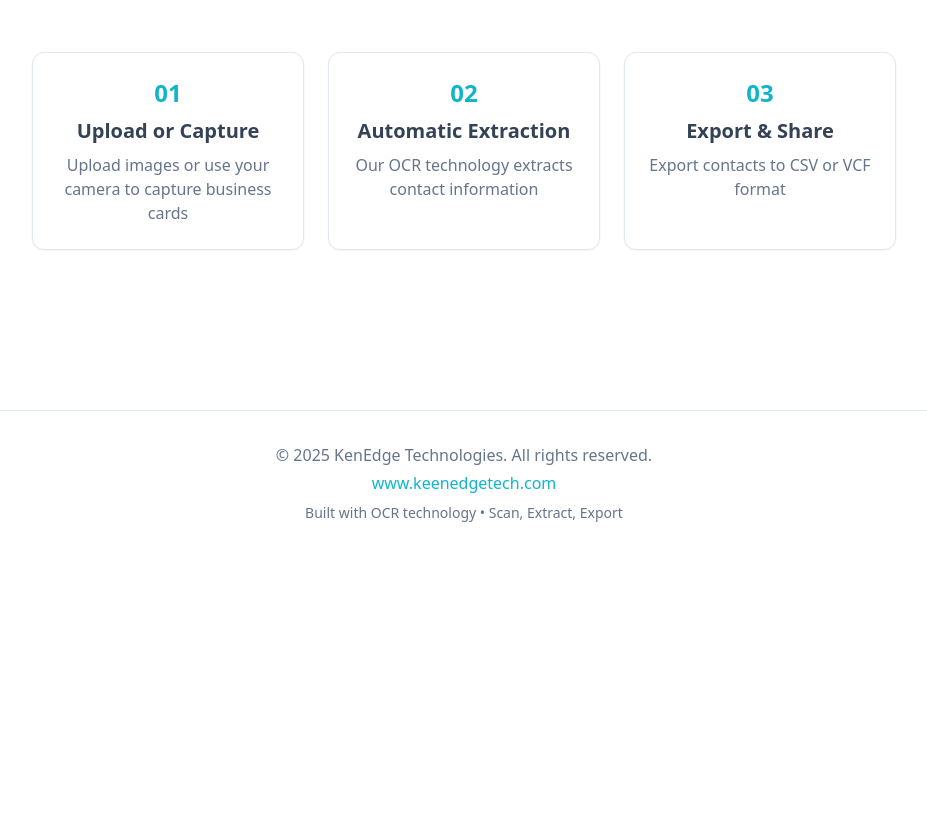
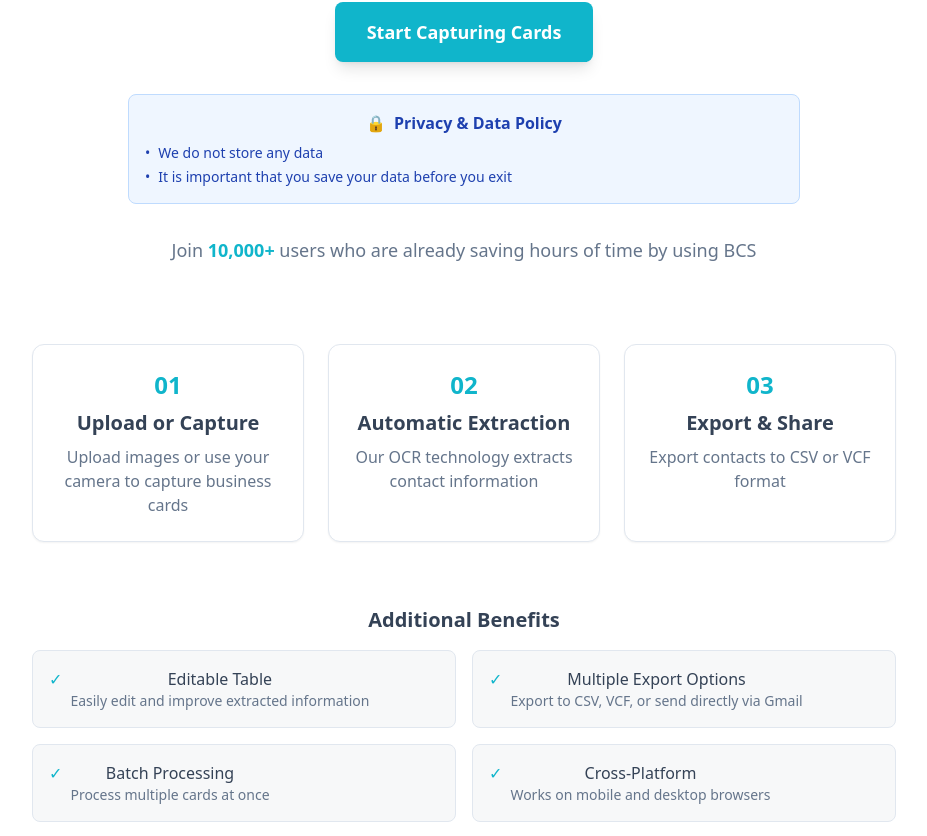
Before and after one commit to ashish9731/scanvcardtolocal, a React (Vite) app: page / in a window 1280 px wide. Shown: the part 524-1360 px from the top of the page, without its empty margins (176-1103 px from the left). Before the commit the page ends 1079 px from the top, so only its background shows below. Built offline with nearby package versions, Linux system fonts and the light colour scheme; the HTML template or start-up script is replaced by a standard one.

Commit message:
Add disclaimer, privacy policy, user count, and benefits to home page

```diff
--- a/src/pages/Index.tsx
+++ b/src/pages/Index.tsx
@@ -94,6 +94,15 @@ const Index = () => {
               Digitize business cards instantly with powerful OCR technology. Capture, extract, and manage contact information effortlessly.
             </p>
 
+            <div className="bg-yellow-50 border border-yellow-200 rounded-lg p-4 max-w-2xl mx-auto mt-6">
+              <div className="flex items-start">
+                <span className="text-yellow-600 mr-2">⚠️</span>
+                <p className="text-yellow-800 text-sm">
+                  <strong>Disclaimer:</strong> This app can throw up any error, so please cross verify the details.
+                </p>
+              </div>
+            </div>
+
             <div className="pt-8">
               <button
                 onClick={() => setShowApp(true)}
@@ -101,6 +110,29 @@ const Index = () => {
               >
                 Start Capturing Cards
               </button>
+            </div>
+
+            <div className="bg-blue-50 border border-blue-200 rounded-lg p-4 max-w-2xl mx-auto mt-6">
+              <div className="flex items-center justify-center mb-2">
+                <span className="text-blue-600 mr-2">🔒</span>
+                <h3 className="font-semibold text-blue-800">Privacy & Data Policy</h3>
+              </div>
+              <ul className="text-blue-800 text-sm space-y-1">
+                <li className="flex items-start">
+                  <span className="mr-2">•</span>
+                  <span>We do not store any data</span>
+                </li>
+                <li className="flex items-start">
+                  <span className="mr-2">•</span>
+                  <span>It is important that you save your data before you exit</span>
+                </li>
+              </ul>
+            </div>
+
+            <div className="mt-6 text-muted-foreground">
+              <p className="text-lg">
+                Join <span className="font-bold text-primary">10,000+</span> users who are already saving hours of time by using BCS
+              </p>
             </div>
 
             <div className="grid grid-cols-1 md:grid-cols-3 gap-6 pt-12 max-w-4xl mx-auto">
@@ -120,6 +152,40 @@ const Index = () => {
                 <p className="text-muted-foreground">Export contacts to CSV or VCF format</p>
               </div>
             </div>
+
+            <div className="pt-8 max-w-4xl mx-auto">
+              <h3 className="text-xl font-semibold text-foreground mb-4 text-center">Additional Benefits</h3>
+              <div className="grid grid-cols-1 md:grid-cols-2 gap-4">
+                <div className="flex items-start p-4 bg-muted/50 rounded-lg border border-border">
+                  <span className="text-primary mr-2">✓</span>
+                  <div>
+                    <h4 className="font-medium text-foreground">Editable Table</h4>
+                    <p className="text-sm text-muted-foreground">Easily edit and improve extracted information</p>
+                  </div>
+                </div>
+                <div className="flex items-start p-4 bg-muted/50 rounded-lg border border-border">
+                  <span className="text-primary mr-2">✓</span>
+                  <div>
+                    <h4 className="font-medium text-foreground">Multiple Export Options</h4>
+                    <p className="text-sm text-muted-foreground">Export to CSV, VCF, or send directly via Gmail</p>
+                  </div>
+                </div>
+                <div className="flex items-start p-4 bg-muted/50 rounded-lg border border-border">
+                  <span className="text-primary mr-2">✓</span>
+                  <div>
+                    <h4 className="font-medium text-foreground">Batch Processing</h4>
+                    <p className="text-sm text-muted-foreground">Process multiple cards at once</p>
+                  </div>
+                </div>
+                <div className="flex items-start p-4 bg-muted/50 rounded-lg border border-border">
+                  <span className="text-primary mr-2">✓</span>
+                  <div>
+                    <h4 className="font-medium text-foreground">Cross-Platform</h4>
+                    <p className="text-sm text-muted-foreground">Works on mobile and desktop browsers</p>
+                  </div>
+                </div>
+              </div>
+            </div>
           </div>
         </div>
       ) : (
@@ -135,6 +201,15 @@ const Index = () => {
               >
                 ← Back to Home
               </button>
+            </div>
+          </div>
+
+          <div className="bg-yellow-50 border border-yellow-200 rounded-lg p-3 mb-6">
+            <div className="flex items-start">
+              <span className="text-yellow-600 mr-2 mt-0.5">⚠️</span>
+              <p className="text-yellow-800 text-sm">
+                <strong>Disclaimer:</strong> This app can throw up any error, so please cross verify the details.
+              </p>
             </div>
           </div>
 
```
